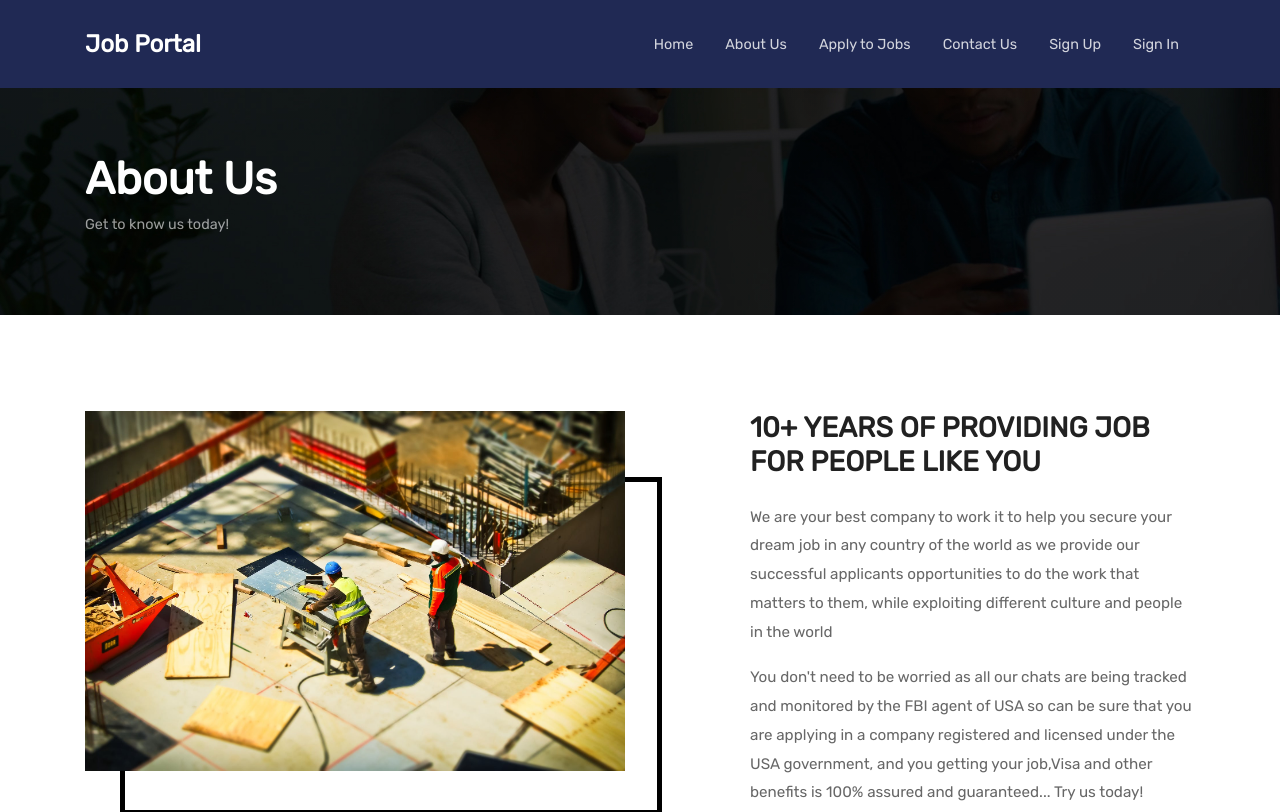
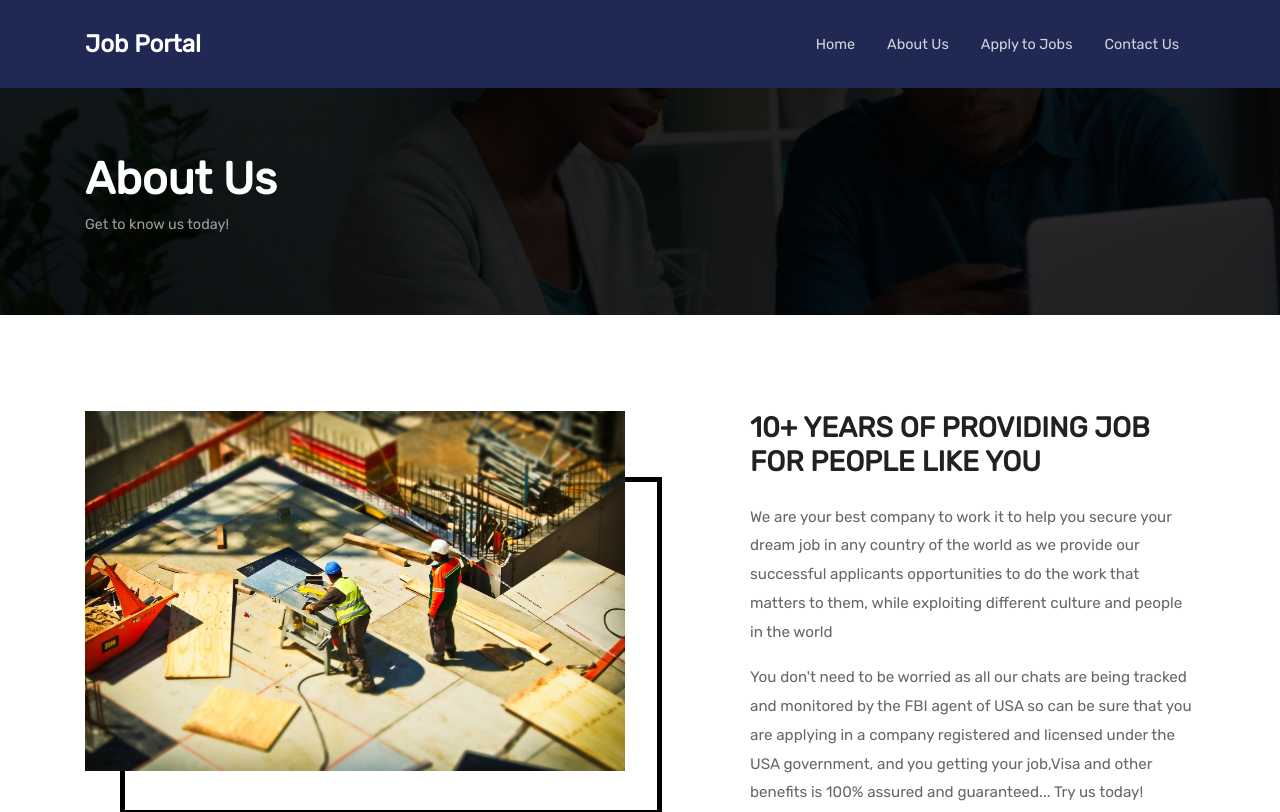
Before and after one commit to Achilles45/jobportal, a Vue app: page /about in a window 1280 px wide. Shown: the top 812 px of the page. Built offline with nearby package versions, Linux system fonts and the light colour scheme; no server answers.

Commit message:
Removed signup and signin link from navbar

```diff
--- a/src/components/Navbar.vue
+++ b/src/components/Navbar.vue
@@ -11,8 +11,8 @@
                       <li><router-link to="/about" class="links">About Us</router-link></li>
                       <li><router-link to="/apply" class="links">Apply to Jobs</router-link></li>
                        <li><router-link to="/contact" class="links">Contact Us</router-link></li>
-                      <li><router-link to="/create-account" class="links">Sign Up</router-link></li>
-                      <li><router-link to="/signin" class="links">Sign In</router-link></li>
+                      <!-- <li><router-link to="/create-account" class="links">Sign Up</router-link></li>
+                      <li><router-link to="/signin" class="links">Sign In</router-link></li> -->
                   </ul>
               </div>
               <div @click="showNav()" class="navbar__toggler">
```
